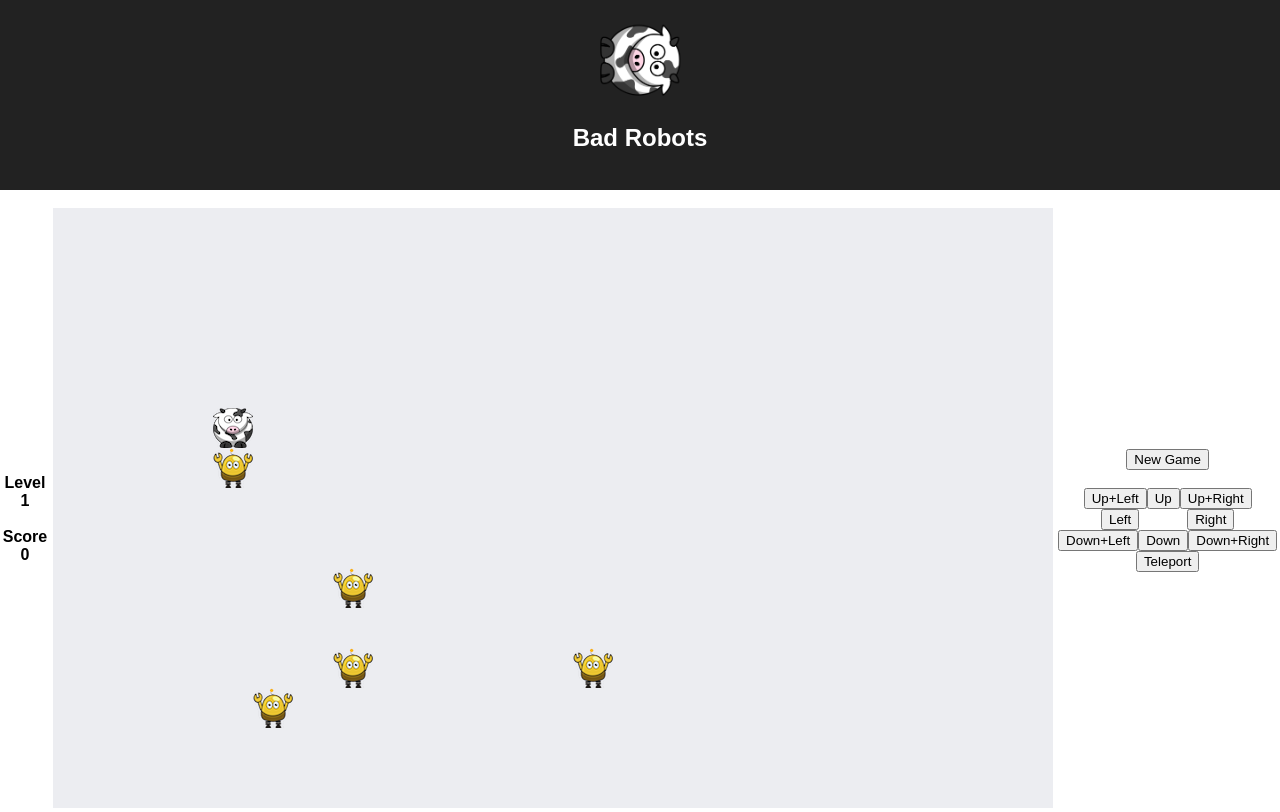
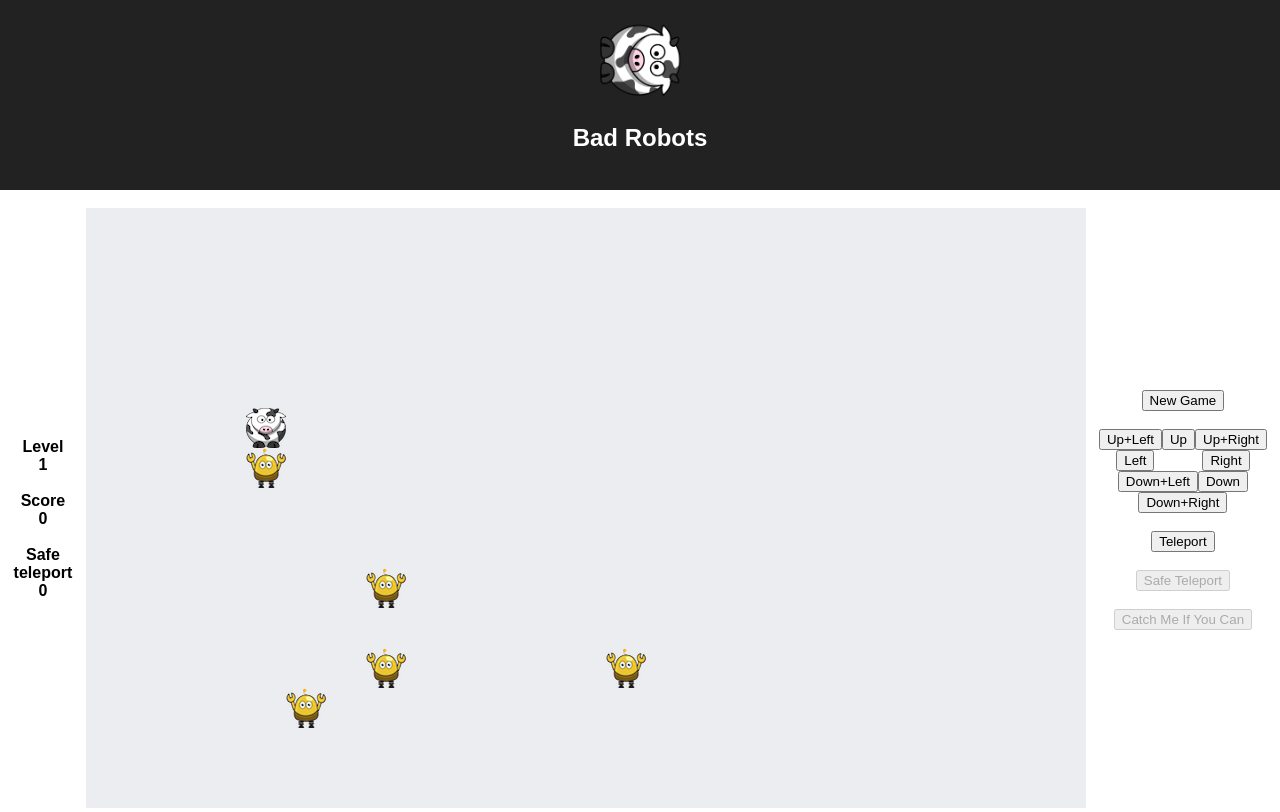
Before and after one commit to shannontjoa/bad-robots, a React (Create React App) app: page / in a window 1280 px wide. Built offline with nearby package versions, Linux system fonts and the light colour scheme.

Commit message:
added safe teleport button

```diff
--- a/src/App.js
+++ b/src/App.js
@@ -15,7 +15,8 @@ const MOVE = {
     UP_RIGHT:   'UP_RIGHT',
     DOWN_LEFT:  'DOWN_LEFT',
     DOWN_RIGHT: 'DOWN_RIGHT',
-    TELEPORT:   'TELEPORT'
+    TELEPORT:   'TELEPORT',
+    S_TELEPORT: 'S_TELEPORT'
 };
 
 const MOVE_SIZE = 40;
@@ -94,6 +95,11 @@ const Status = (props) => {
         <div className="Score">Score</div>
         <div>{props.status.score}</div>
       </div>
+      <div>&nbsp;</div>
+      <div>
+        <div className="Score">Safe teleport</div>
+        <div>{props.status.safeTeleport}</div>
+      </div>
     </section>
   );
 };
@@ -128,8 +134,17 @@ class Control extends Component {
           <button value={MOVE.DOWN} onClick={this.handleMoveClick}>Down</button>
           <button value={MOVE.DOWN_RIGHT} onClick={this.handleMoveClick}>Down+Right</button>
         </div>
+        <div>&nbsp;</div>
         <div>
           <button value={MOVE.TELEPORT} onClick={this.handleMoveClick}>Teleport</button>
+        </div>
+        <div>&nbsp;</div>
+        <div>
+          <button disabled value={MOVE.S_TELEPORT} onClick={this.handleMoveClick}>Safe Teleport</button>
+        </div>
+        <div>&nbsp;</div>
+        <div>
+          <button disabled value={MOVE.CATCH_ME} onClick={this.handleMoveClick}>Catch Me If You Can</button>
         </div>
       </section>
     );
@@ -167,7 +182,7 @@ class App extends Component {
     robots: genRoboPos(1),
     cow: getNewPos(),
     bombs: [],
-    status: { level: 1, score: 0, gameOver: false }
+    status: { level: 1, score: 0, gameOver: false, safeTeleport: 0 }
   }
 
   calcCowPos = (cow, dir) => {
```
